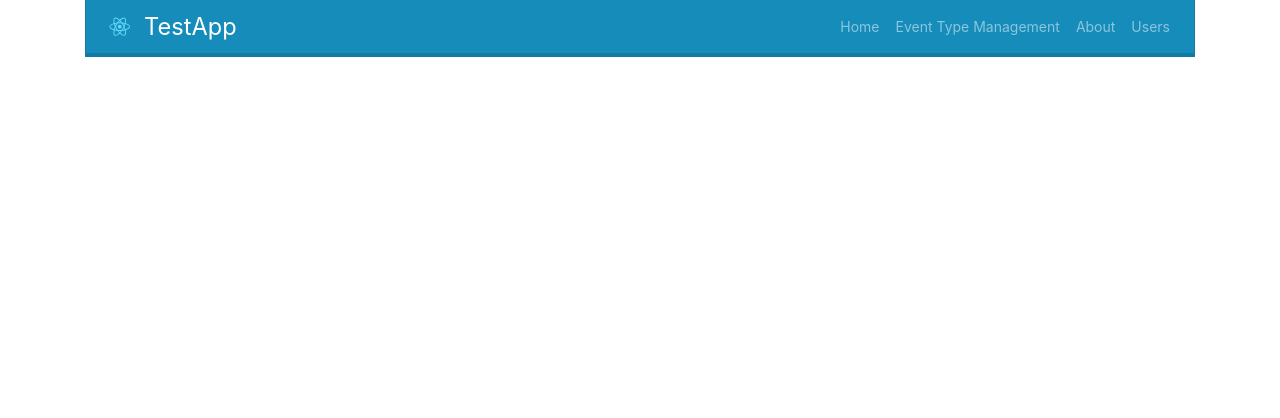
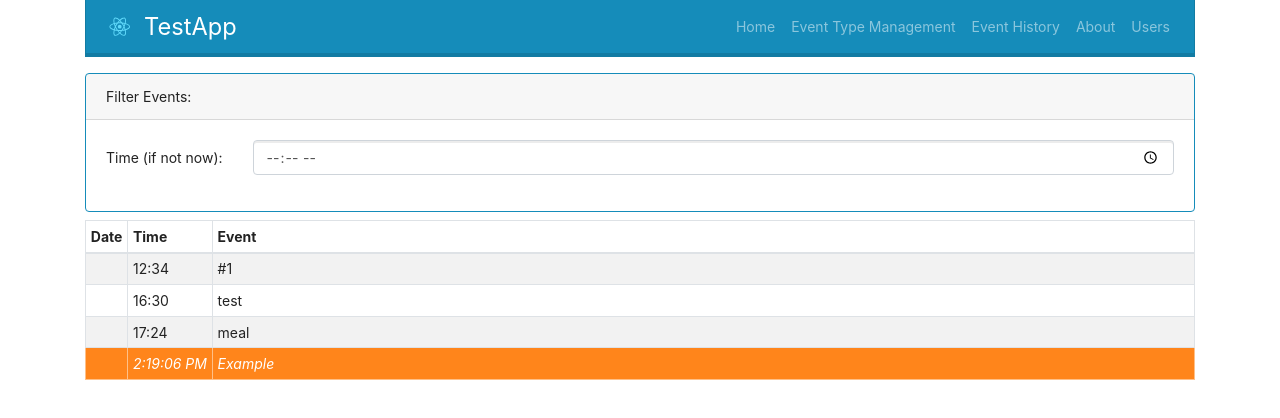
Before and after one commit to UrsineRaven/TestReactApp, a React (Create React App) app: page /history in a window 1280 px wide. Shown: the top 418 px of the page. Built offline with nearby package versions, Linux system fonts and the light colour scheme.

Commit message:
refactored the app and added a history page

```diff
--- a/src/App.js
+++ b/src/App.js
@@ -1,98 +1,23 @@
 import React from 'react';
-import { useState } from 'react';
-import { BrowserRouter as Router, Route, Link } from 'react-router-dom';
-import { ReactComponent as Logo } from './resources/logo.svg';
+import { BrowserRouter as Router, Route } from 'react-router-dom';
 
 // Bootstrap components
 import Container from 'react-bootstrap/Container';
-import Navbar from 'react-bootstrap/Navbar';
-import Nav from 'react-bootstrap/Nav';
 
-// Pages
+// Pages / Components
 import About from './pages/About';
-import Home from './pages/Home';
-import Types from './pages/Types';
+import DbRoutes from './components/DatabaseManagedRoutes';
+import NavigationBar from './components/NavigationBar';
 import Users from './pages/Users';
-
-// Test Data
-const testDataEventTypes = [
-  { name: '#1', id: '1' },
-  { name: 'test', id: '2' },
-  { name: 'meal', id: '3' },
-  {
-    name: 'Example',
-    id: '4',
-    formatting: '{"className":"table-warning", "style":{"fontStyle": "italic"}}'
-  },
-  { name: 'hidden-example', id: '5', hidden: true }
-];
 
 // Router
 function AppRouter() {
-  const [navCollapsed, setNavCollapsed] = useState(true);
-  const [evtTypes, setEvtTypes] = useState(testDataEventTypes);
-
-  function handleEditType(evt) {
-    const index = evtTypes.findIndex(e => e.id === evt.id);
-    if (index === -1) {
-      setEvtTypes(evtTypes.concat([evt]));
-    } else {
-      let cp = evtTypes.slice();
-      cp.splice(index, 1, evt);
-      setEvtTypes(cp);
-    }
-  }
-
-  function changeCollapsed(toggle) {
-    let collapse;
-    if (toggle) collapse = !navCollapsed;
-    else collapse = true;
-    setNavCollapsed(collapse);
-  }
-
   return (
     <Router>
       <Container>
-        <Navbar
-          expand="lg"
-          bg="primary"
-          variant="dark"
-          expanded={!navCollapsed}
-        >
-          <Navbar.Brand href="/">
-            <Logo className="d-inline-block align-top logo" />
-            {' TestApp'}
-          </Navbar.Brand>
-          <Navbar.Toggle onClick={() => changeCollapsed(true)} />
-          <Navbar.Collapse
-            className="justify-content-end"
-            onClick={() => changeCollapsed()}
-          >
-            <Nav>
-              <Nav.Link as={Link} to="/">
-                Home
-              </Nav.Link>
-              <Nav.Link as={Link} to="/type-management/">
-                Event Type Management
-              </Nav.Link>
-              <Nav.Link as={Link} to="/about/">
-                About
-              </Nav.Link>
-              <Nav.Link as={Link} to="/users/">
-                Users
-              </Nav.Link>
-            </Nav>
-          </Navbar.Collapse>
-        </Navbar>
+        <NavigationBar />
 
-        <Route path="/" exact render={() => <Home evtTypes={evtTypes} />} />
-        <Route
-          path="/type-management/"
-          exact
-          render={() => (
-            <Types evtTypes={evtTypes} onEditType={handleEditType} />
-          )}
-        />
+        {DbRoutes()}
         <Route path="/about/" component={About} />
         <Route path="/users/" component={Users} />
       </Container>
--- /dev/null
+++ b/src/components/DatabaseManagedRoutes.js
@@ -0,0 +1,89 @@
+import React from 'react';
+import { useState } from 'react';
+import { Route } from 'react-router-dom';
+
+// Pages
+import History from '../pages/History';
+import Home from '../pages/Home';
+import Types from '../pages/Types';
+
+// Test Data
+const testDataEventTypes = [
+  { name: '#1', id: '1' },
+  { name: 'test', id: '2' },
+  { name: 'meal', id: '3' },
+  {
+    name: 'Example',
+    id: '4',
+    formatting: '{"className":"table-warning", "style":{"fontStyle": "italic"}}'
+  },
+  { name: 'hidden-example', id: '5', hidden: true }
+];
+
+const testDataEntries = [
+  { time: '12:34', event: '1', id: '123' },
+  { time: '16:30', event: '2', id: '235' },
+  { time: '17:24', event: '3', id: '332' },
+  { time: '2:19:06 PM', event: '4', id: '333' }
+];
+
+function DatabaseManagedPages() {
+  const [evtTypes, setEvtTypes] = useState(testDataEventTypes);
+  const [events, setEvents] = useState(testDataEntries);
+
+  function handleEditType(evt) {
+    const index = evtTypes.findIndex(e => e.id === evt.id);
+    if (index === -1) {
+      setEvtTypes(evtTypes.concat([evt]));
+    } else {
+      let cp = evtTypes.slice();
+      cp.splice(index, 1, evt);
+      setEvtTypes(cp);
+    }
+  }
+
+  function handleNewEvent(id) {
+    const newId = Math.max(...events.map(e => e.id)) + 1;
+
+    setEvents(
+      events.concat([
+        { time: new Date().toLocaleTimeString(), event: id, id: newId }
+      ])
+    );
+  }
+
+  function handleDeleteEvent(id) {
+    let resultRows = events.slice();
+    for (var i = 0; i < resultRows.length; i++) {
+      if (resultRows[i].id === id) {
+        resultRows.splice(i, 1);
+      }
+    }
+    setEvents(resultRows);
+  }
+
+  return [
+    <Route
+      path="/"
+      exact
+      render={() => (
+        <Home
+          evtTypes={evtTypes}
+          rows={events}
+          onNewEvent={handleNewEvent}
+          onDeleteEvent={handleDeleteEvent}
+        />
+      )}
+    />,
+    <Route
+      path="/type-management/"
+      render={() => <Types evtTypes={evtTypes} onEditType={handleEditType} />}
+    />,
+    <Route
+      path="/history/"
+      render={() => <History evtTypes={evtTypes} rows={events} />}
+    />
+  ];
+}
+
+export default DatabaseManagedPages;
--- /dev/null
+++ b/src/components/NavigationBar.js
@@ -0,0 +1,53 @@
+import React from 'react';
+import { useState } from 'react';
+import { Link } from 'react-router-dom';
+import { ReactComponent as Logo } from '../resources/logo.svg';
+
+// Bootstrap components
+import Navbar from 'react-bootstrap/Navbar';
+import Nav from 'react-bootstrap/Nav';
+
+function NavigationBar() {
+  const [navCollapsed, setNavCollapsed] = useState(true);
+
+  function changeCollapsed(toggle) {
+    let collapse;
+    if (toggle) collapse = !navCollapsed;
+    else collapse = true;
+    setNavCollapsed(collapse);
+  }
+
+  return (
+    <Navbar expand="lg" bg="primary" variant="dark" expanded={!navCollapsed}>
+      <Navbar.Brand href="/">
+        <Logo className="d-inline-block align-top logo" />
+        {' TestApp'}
+      </Navbar.Brand>
+      <Navbar.Toggle onClick={() => changeCollapsed(true)} />
+      <Navbar.Collapse
+        className="justify-content-end"
+        onClick={() => changeCollapsed()}
+      >
+        <Nav>
+          <Nav.Link as={Link} to="/">
+            Home
+          </Nav.Link>
+          <Nav.Link as={Link} to="/type-management/">
+            Event Type Management
+          </Nav.Link>
+          <Nav.Link as={Link} to="/history/">
+            Event History
+          </Nav.Link>
+          <Nav.Link as={Link} to="/about/">
+            About
+          </Nav.Link>
+          <Nav.Link as={Link} to="/users/">
+            Users
+          </Nav.Link>
+        </Nav>
+      </Navbar.Collapse>
+    </Navbar>
+  );
+}
+
+export default NavigationBar;
--- /dev/null
+++ b/src/pages/History.js
@@ -0,0 +1,82 @@
+import React from 'react';
+import { useState } from 'react';
+import Table from 'react-bootstrap/Table';
+import Card from 'react-bootstrap/Card';
+import Form from 'react-bootstrap/Form';
+import Row from 'react-bootstrap/Row';
+import Col from 'react-bootstrap/Col';
+import Button from 'react-bootstrap/Button';
+
+function History(props) {
+  const eventTypes = {};
+  props.evtTypes.forEach(type => {
+    eventTypes[type.id] = {
+      name: type.name,
+      formatting: type.formatting
+    };
+  });
+
+  const tableRows = props.rows.map(row => {
+    return (
+      <TableRow
+        date={row.date}
+        time={row.time}
+        event={eventTypes[row.event].name}
+        formatting={eventTypes[row.event].formatting}
+        key={row.id}
+      />
+    );
+  });
+
+  return (
+    <>
+      <FilterCard eventTypes={props.evtTypes} />
+      <Table striped bordered size="sm" className="mt-2">
+        <thead>
+          <tr>
+            <th className="small-col">Date</th>
+            <th className="small-col">Time</th>
+            <th className="big-col">Event</th>
+          </tr>
+        </thead>
+        <tbody>{tableRows}</tbody>
+      </Table>
+    </>
+  );
+}
+
+function TableRow(props) {
+  return (
+    <tr {...(props.formatting && JSON.parse(props.formatting))}>
+      <td className="small-col">{props.date}</td>
+      <td className="small-col">{props.time}</td>
+      <td className="big-col">{props.event}</td>
+    </tr>
+  );
+}
+
+function FilterCard(props) {
+  return (
+    <Card border="primary" className="mt-3">
+      <Card.Header>Filter Events:</Card.Header>
+      <Card.Body>
+        <Form>
+          {/* Date (range?) */}
+          {/* Event Type */}
+          {/* Groups (by day, week?, month&year, year?) */}
+          {/* Time range? */}
+          <Form.Group as={Row} controlId="inputTime">
+            <Form.Label column xs="auto">
+              Time (if not now):
+            </Form.Label>
+            <Col>
+              <Form.Control type="time" />
+            </Col>
+          </Form.Group>
+        </Form>
+      </Card.Body>
+    </Card>
+  );
+}
+
+export default History;
--- a/src/pages/Home.js
+++ b/src/pages/Home.js
@@ -9,41 +9,13 @@ import Col from 'react-bootstrap/Col';
 import Button from 'react-bootstrap/Button';
 import Modal from 'react-bootstrap/Modal';
 
-const testDataEntries = [
-  { time: '12:34', event: '1', id: '123' },
-  { time: '16:30', event: '2', id: '235' },
-  { time: '17:24', event: '3', id: '332' },
-  { time: '2:19:06 PM', event: '4', id: '333' }
-];
-
 function Home(props) {
-  const [rows, setRows] = useState(testDataEntries);
   const [updateTime, setUpdateTime] = useState(new Date().toLocaleString());
   const [modalInfo, setModalInfo] = useState('');
 
   useEffect(() => {
     setUpdateTime(new Date().toLocaleString());
-  }, [rows, props.evtTypes]);
-
-  function handleEventClick(id) {
-    const newId = Math.max(...rows.map(e => e.id)) + 1;
-
-    setRows(
-      rows.concat([
-        { time: new Date().toLocaleTimeString(), event: id, id: newId }
-      ])
-    );
-  }
-
-  function handleDelete(id) {
-    let resultRows = rows.slice();
-    for (var i = 0; i < resultRows.length; i++) {
-      if (resultRows[i].id === id) {
-        resultRows.splice(i, 1);
-      }
-    }
-    setRows(resultRows);
-  }
+  }, [props.rows, props.evtTypes]);
 
   const eventTypes = {};
   props.evtTypes.forEach(type => {
@@ -53,7 +25,7 @@ function Home(props) {
     };
   });
 
-  const tableRows = rows.map(row => {
+  const tableRows = props.rows.map(row => {
     const evtName = eventTypes[row.event].name;
     return (
       <TableRow
@@ -84,7 +56,7 @@ function Home(props) {
         {'Page last updated: '}
         <small className="text-muted">{updateTime}</small>
       </h5>
-      <NewEventCard eventTypes={props.evtTypes} evtClick={handleEventClick} />
+      <NewEventCard eventTypes={props.evtTypes} evtClick={props.onNewEvent} />
       <Table striped bordered size="sm" className="mt-2">
         <thead>
           <tr>
@@ -106,7 +78,7 @@ function Home(props) {
             variant="danger"
             className="col-md-3 col-5"
             onClick={() => {
-              handleDelete(modalInfo.deleteId);
+              props.onDeleteEvent(modalInfo.deleteId);
               setModalInfo('');
             }}
           >
```
